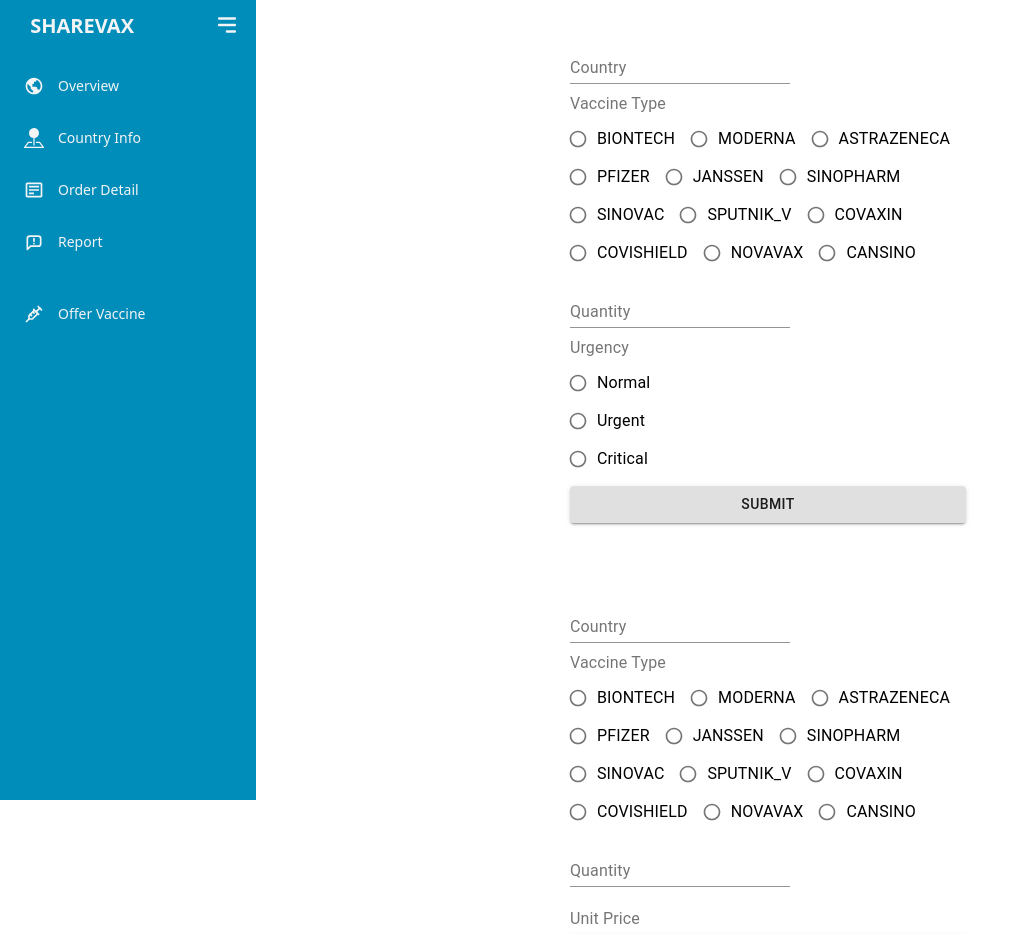
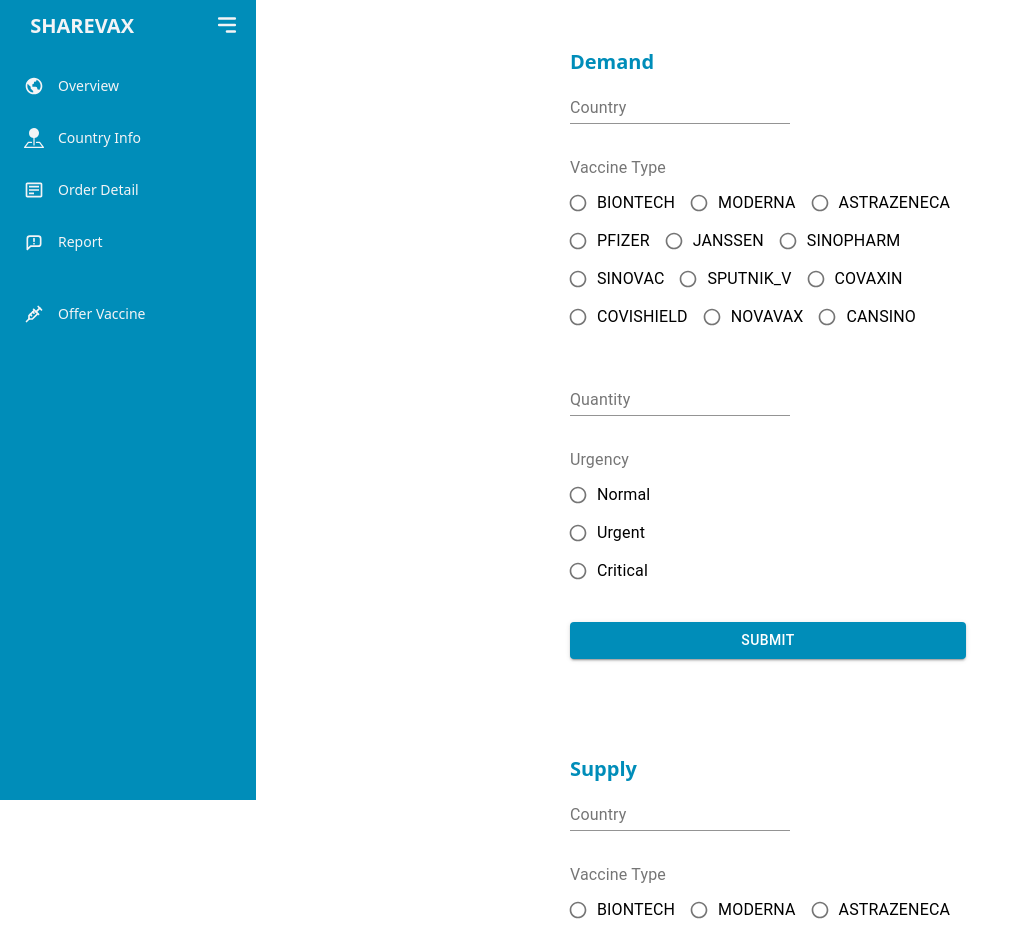
Before and after one commit to yigiterinc/sharevax, a React (Create React App) app in the folder frontend/: page /offer-vaccine in a window 1280 px wide. Shown: the top 934 px of the page, without its empty margins (0-1030 px from the left). Built offline with nearby package versions, Linux system fonts and the light colour scheme; what react-hooks-global-state would draw is missing.

Commit message:
Theme `Supply`, `Demand` components

```diff
--- a/frontend/src/components/Demand.jsx
+++ b/frontend/src/components/Demand.jsx
@@ -34,8 +34,9 @@ export default function Demand() {
 	return (
 		<div>
 			<form onSubmit={handleSubmit}>
-				<Grid container alignItems='left' justify='center' direction='column' className='my-3'>
-					<Grid item>
+				<Grid container alignItems='left' justify='center' direction='column' className='my-6'>
+					<Grid className='text-main-100 font-bold text-xl'>Demand</Grid>
+					<Grid item className='mb-6'>
 						<TextField
 							id='country-input'
 							name='country'
@@ -46,7 +47,7 @@ export default function Demand() {
 						/>
 					</Grid>
 
-					<Grid item>
+					<Grid item className='mb-6'>
 						<FormControl>
 							<FormLabel className='mt-3'>Vaccine Type</FormLabel>
 							<RadioGroup
@@ -100,7 +101,7 @@ export default function Demand() {
 						</FormControl>
 					</Grid>
 
-					<Grid item>
+					<Grid item className='mb-6'>
 						<TextField
 							id='quantity-input'
 							name='quantity'
@@ -111,7 +112,7 @@ export default function Demand() {
 						/>
 					</Grid>
 
-					<Grid item>
+					<Grid item className='mb-6'>
 						<FormControl>
 							<FormLabel className='mt-3'>Urgency</FormLabel>
 							<RadioGroup
@@ -128,7 +129,7 @@ export default function Demand() {
 						</FormControl>
 					</Grid>
 
-					<Button variant='contained' color='black' type='submit'>
+					<Button variant='contained' type='submit' className='bg-main-100 text-white'>
 						Submit
 					</Button>
 				</Grid>
--- a/frontend/src/components/Supply.jsx
+++ b/frontend/src/components/Supply.jsx
@@ -33,8 +33,9 @@ export default function Supply() {
 	return (
 		<div>
 			<form onSubmit={handleSubmit}>
-				<Grid container alignItems='left' justify='center' direction='column' className='my-3'>
-					<Grid item>
+				<Grid container alignItems='left' justify='center' direction='column' className='my-6'>
+					<Grid className='text-main-100 font-bold text-xl'>Supply</Grid>
+					<Grid item className='mb-6'>
 						<TextField
 							id='country-input'
 							name='country'
@@ -45,7 +46,7 @@ export default function Supply() {
 						/>
 					</Grid>
 
-					<Grid item>
+					<Grid item className='mb-6'>
 						<FormControl>
 							<FormLabel className='mt-3'>Vaccine Type</FormLabel>
 							<RadioGroup
@@ -99,7 +100,7 @@ export default function Supply() {
 						</FormControl>
 					</Grid>
 
-					<Grid item>
+					<Grid item className='mb-6'>
 						<TextField
 							id='quantity-input'
 							name='quantity'
@@ -110,7 +111,7 @@ export default function Supply() {
 						/>
 					</Grid>
 
-					<Grid item>
+					<Grid item className='mb-6'>
 						<TextField
 							id='unitPrice-input'
 							name='unitPrice'
@@ -121,7 +122,7 @@ export default function Supply() {
 						/>
 					</Grid>
 
-					<Button variant='contained' color='black' type='submit'>
+					<Button variant='contained' type='submit' className='bg-main-100 text-white'>
 						Submit
 					</Button>
 				</Grid>
```
Also changed, not shown: 1 other file (tests, documents, lock files or other folders).
